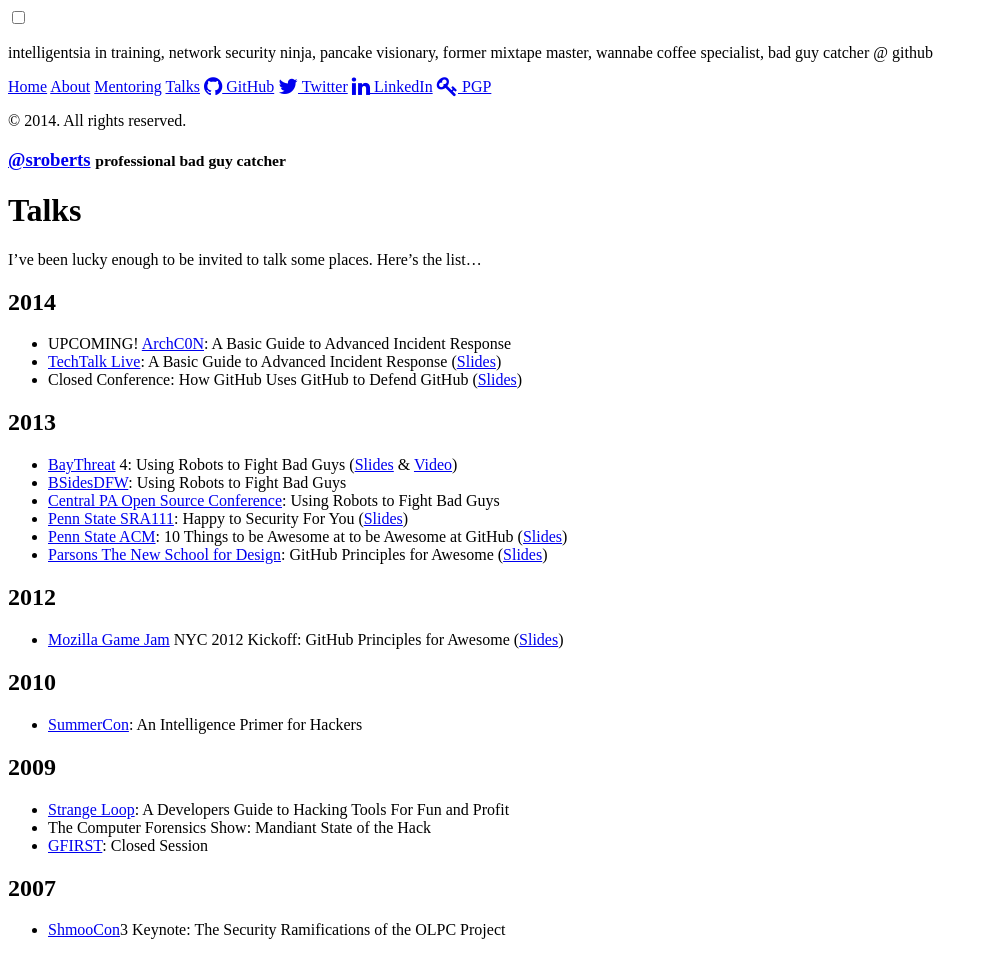
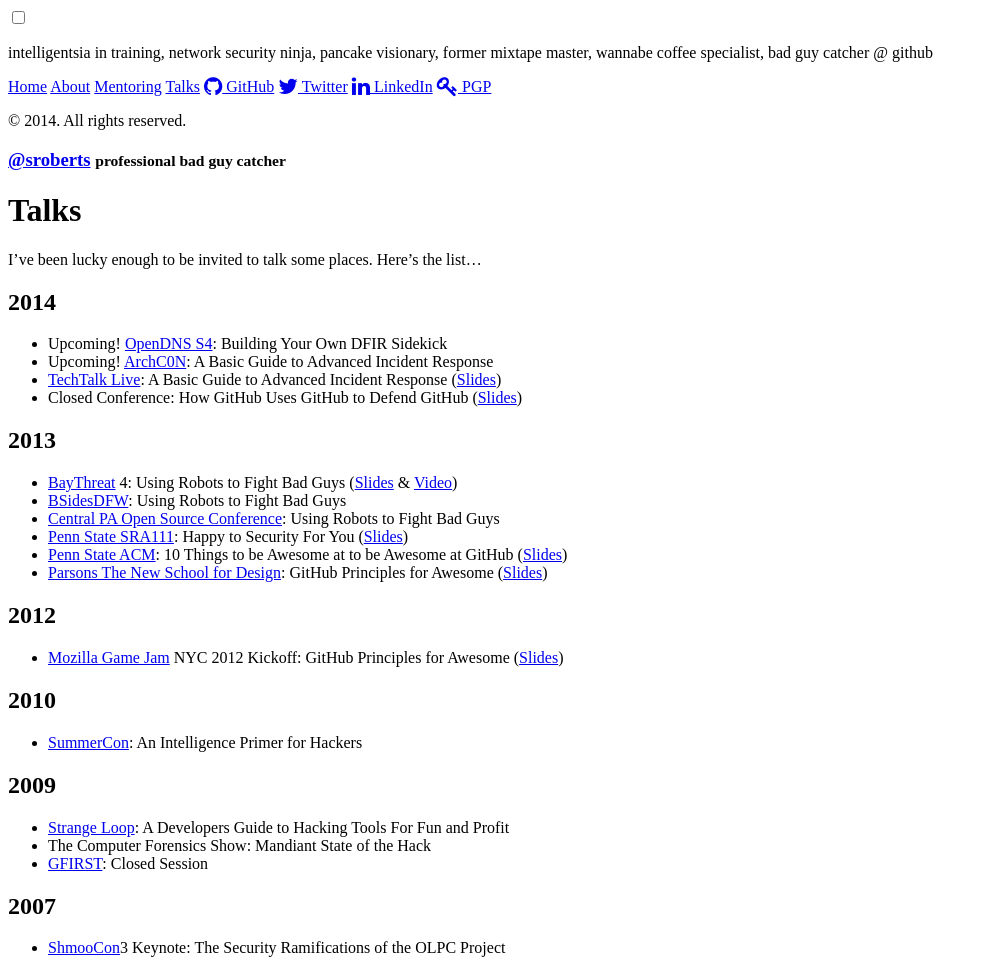
Before and after one commit to sroberts/sroberts.github.io, a Jekyll site: the page built from talks.md, in a window 1280 px wide. Shown: the whole page, without its empty margins (0-988 px from the left). Built offline with Jekyll 4.4.1, drawn with Linux system fonts in a browser that asks for light colours; nearby versions of some CDN libraries; Markdown is read by kramdown in place of the engine named in the settings.

Commit message:
added S4 talk

```diff
--- a/talks.md
+++ b/talks.md
@@ -10,7 +10,8 @@
 I've been lucky enough to be invited to talk some places. Here's the list...
 
 ## 2014
-* UPCOMING! [ArchC0N](http://www.archc0n.org): A Basic Guide to Advanced Incident Response
+* Upcoming! [OpenDNS S4](http://labs.opendns.com/2014/09/03/s4-incident-responder-conference-september-18th-2014-san-francisco-ca/): Building Your Own DFIR Sidekick
+* Upcoming! [ArchC0N](http://www.archc0n.org): A Basic Guide to Advanced Incident Response
 * [TechTalk Live](http://www.techtalklive.org): A Basic Guide to Advanced Incident Response ([Slides](https://speakerdeck.com/sroberts/a-basic-guide-to-advanced-incident-response))
 * Closed Conference: How GitHub Uses GitHub to Defend GitHub ([Slides](https://speakerdeck.com/sroberts/how-github-uses-github-to-defend-github))
 
```
